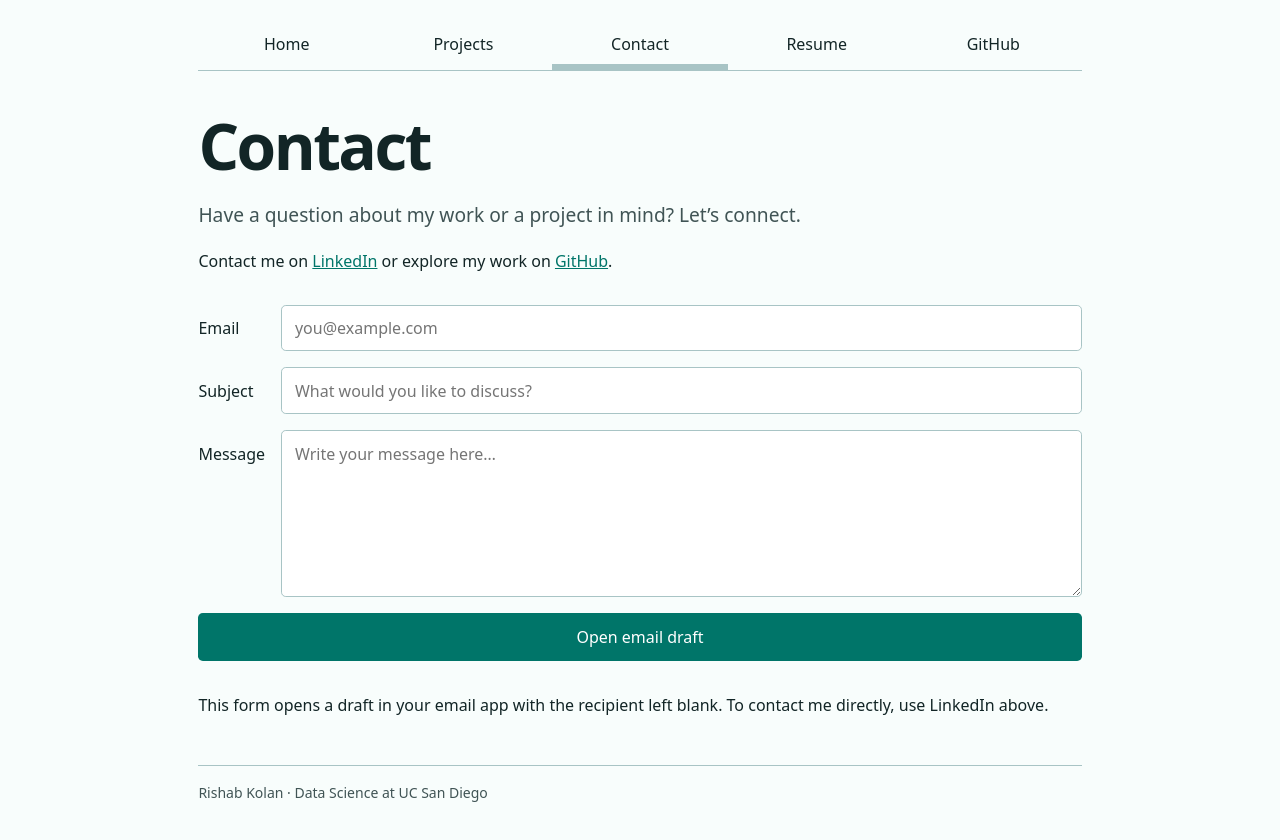
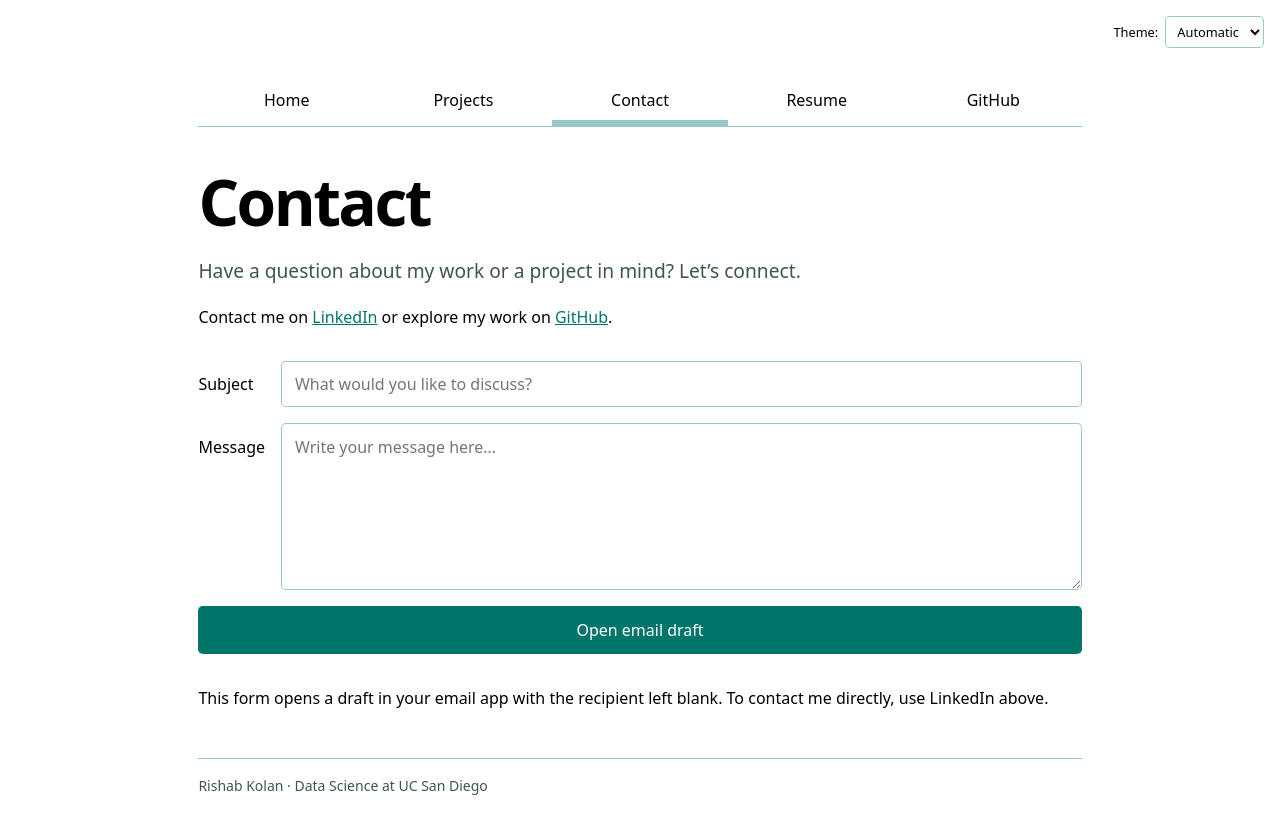
Before and after one commit to rkolan-alt/portfolio, a plain HTML site: page contact/index.html in a window 1280 px wide. Drawn offline with Linux system fonts and the light colour scheme.

Commit message:
Complete Lab 3 navigation, persistent themes, and contact form

```diff
--- a/contact/index.html
+++ b/contact/index.html
@@ -5,21 +5,14 @@
     <meta name="viewport" content="width=device-width, initial-scale=1.0">
     <title>Contact | Rishab Kolan</title>
     <link rel="stylesheet" href="../style.css">
+    <script type="module" src="../global.js"></script>
 </head>
 <body>
-    <nav aria-label="Main navigation">
-        <a href="../">Home</a>
-        <a href="../projects/">Projects</a>
-        <a href="../contact/" class="current" aria-current="page">Contact</a>
-        <a href="../resume/">Resume</a>
-        <a href="https://github.com/rkolan-alt" target="_blank" rel="noopener noreferrer">GitHub</a>
-    </nav>
     <main>
         <h1>Contact</h1>
         <p class="intro">Have a question about my work or a project in mind? Let’s connect.</p>
         <p>Contact me on <a href="https://www.linkedin.com/in/rishab-kolan-721435272/">LinkedIn</a> or explore my work on <a href="https://github.com/rkolan-alt">GitHub</a>.</p>
-        <form action="mailto:" method="POST" enctype="text/plain">
-            <label>Email <input name="email" type="email" autocomplete="email" placeholder="you@example.com" required></label>
+        <form action="mailto:" method="GET">
             <label>Subject <input name="subject" placeholder="What would you like to discuss?" required></label>
             <label>Message <textarea name="body" rows="6" placeholder="Write your message here…" required></textarea></label>
             <button type="submit">Open email draft</button>
--- /dev/null
+++ b/global.js
@@ -0,0 +1,96 @@
+console.log('IT’S ALIVE!');
+
+export function $$(selector, context = document) {
+  return Array.from(context.querySelectorAll(selector));
+}
+
+// The module lives at the site root, both locally and under /portfolio/.
+const BASE_URL = new URL('./', import.meta.url);
+const pages = [
+  { url: '', title: 'Home' },
+  { url: 'projects/', title: 'Projects' },
+  { url: 'contact/', title: 'Contact' },
+  { url: 'resume/', title: 'Resume' },
+  { url: 'https://github.com/rkolan-alt', title: 'GitHub' },
+];
+
+function pagePath(pathname) {
+  return pathname.replace(/index\.html$/, '').replace(/\/$/, '');
+}
+
+const nav = document.createElement('nav');
+nav.setAttribute('aria-label', 'Main navigation');
+
+for (const page of pages) {
+  const link = document.createElement('a');
+  link.href = new URL(page.url, BASE_URL).href;
+  link.textContent = page.title;
+
+  if (link.host === location.host && pagePath(link.pathname) === pagePath(location.pathname)) {
+    link.classList.add('current');
+    link.setAttribute('aria-current', 'page');
+  }
+
+  if (link.host !== location.host) {
+    link.target = '_blank';
+    link.rel = 'noopener noreferrer';
+  }
+
+  nav.append(link);
+}
+
+document.body.prepend(nav);
+
+// Create the same theme control on every page, with Automatic as the default.
+const themeControl = document.createElement('label');
+themeControl.className = 'color-scheme';
+themeControl.append('Theme: ');
+
+const select = document.createElement('select');
+for (const [value, title] of [['light dark', 'Automatic'], ['light', 'Light'], ['dark', 'Dark']]) {
+  select.add(new Option(title, value));
+}
+themeControl.append(select);
+document.body.prepend(themeControl);
+
+function setColorScheme(colorScheme) {
+  const validScheme = ['light dark', 'light', 'dark'].includes(colorScheme)
+    ? colorScheme
+    : 'light dark';
+  document.documentElement.style.setProperty('color-scheme', validScheme);
+  select.value = validScheme;
+}
+
+// Storage may be unavailable in a browser with restricted site storage.
+let savedScheme;
+try {
+  savedScheme = localStorage.getItem('colorScheme');
+} catch {
+  // The selector still works for this page when storage is unavailable.
+}
+setColorScheme(savedScheme);
+
+select.addEventListener('input', (event) => {
+  setColorScheme(event.target.value);
+  try {
+    localStorage.setItem('colorScheme', select.value);
+  } catch {
+    // Keep the selected theme even if the browser cannot persist it.
+  }
+});
+
+// Percent encoding preserves spaces, plus signs, newlines, and special characters.
+export function buildMailto(action, data) {
+  const parameters = [];
+  for (const [name, value] of data) {
+    parameters.push(`${encodeURIComponent(name)}=${encodeURIComponent(value)}`);
+  }
+  return `${action}?${parameters.join('&')}`;
+}
+
+const form = document.querySelector('form[action^="mailto:"]');
+form?.addEventListener('submit', (event) => {
+  event.preventDefault();
+  const data = new FormData(form);
+  location.href = buildMailto(form.action, data);
+});
--- a/style.css
+++ b/style.css
@@ -1,20 +1,21 @@
 :root {
-  --color-accent: oklch(49% 0.12 185);
-  --color-border: oklch(80% 0.03 200);
-  --color-muted: oklch(43% 0.025 200);
-  --color-surface: oklch(97% 0.012 185);
+  color-scheme: light dark;
+  --color-accent: light-dark(oklch(49% 0.12 185), oklch(80% 0.12 185));
+  --color-border: oklch(50% 0.10 200 / 40%);
+  --color-muted: light-dark(oklch(43% 0.025 200), oklch(78% 0.025 200));
+  --color-surface: color-mix(in oklch, var(--color-accent) 5%, canvas);
   accent-color: var(--color-accent);
-  color: oklch(25% 0.025 200);
-  background: oklch(99% 0.005 185);
+  color: canvastext;
+  background: canvas;
 }
 
 * { box-sizing: border-box; }
-body { font: 100%/1.5 system-ui, sans-serif; max-width: 100ch; margin-inline: auto; padding: 1rem; }
+body { font: 100%/1.5 system-ui, sans-serif; max-width: 100ch; margin-inline: auto; padding: 4.5rem 1rem 1rem; }
 nav { display: flex; margin-bottom: 2.5rem; border-bottom: 1px solid var(--color-border); }
 nav ul, nav li { display: contents; }
 nav a { flex: 1; min-width: 0; text-decoration: none; color: inherit; text-align: center; padding: 0.5em; border-bottom: 0.4em solid transparent; }
 nav a.current { border-bottom-color: var(--color-border); }
-nav a:hover { border-bottom-color: var(--color-accent); background-color: oklch(from var(--color-accent) 95% 0.025 h); }
+nav a:hover { border-bottom-color: var(--color-accent); background-color: color-mix(in oklch, var(--color-accent) 15%, canvas); }
 a { color: var(--color-accent); overflow-wrap: anywhere; }
 a:hover { text-decoration-thickness: 0.15em; }
 :focus-visible { outline: 3px solid var(--color-accent); outline-offset: 4px; }
@@ -33,13 +34,15 @@ footer { padding-block: 1rem; border-top: 1px solid var(--color-border); color:
 .notes img { border: 1px solid var(--color-border); border-radius: 0.5rem; }
 figcaption { color: var(--color-muted); font-size: 0.875rem; margin-top: 0.5rem; }
 
-input, textarea, button { font: inherit; }
+input, textarea, button, select { font: inherit; }
+.color-scheme { position: absolute; top: 1rem; right: 1rem; display: flex; align-items: center; gap: 0.5em; font-size: 80%; }
+.color-scheme select { padding: 0.4em 0.6em; border: 1px solid var(--color-border); border-radius: 0.3rem; color: canvastext; background: canvas; }
 form { display: grid; grid-template-columns: auto 1fr; gap: 1em; margin-block: 2rem; }
 form label { display: grid; grid-template-columns: subgrid; grid-column: 1 / -1; align-items: baseline; }
-input, textarea { min-width: 0; width: 100%; padding: 0.65em 0.8em; border: 1px solid var(--color-border); border-radius: 0.3rem; color: inherit; background: white; }
+input, textarea { min-width: 0; width: 100%; padding: 0.65em 0.8em; border: 1px solid var(--color-border); border-radius: 0.3rem; color: inherit; background: canvas; }
 textarea { resize: vertical; }
-button { grid-column: 1 / -1; padding: 0.75em 1em; border: 0; border-radius: 0.3rem; color: white; background: var(--color-accent); cursor: pointer; }
-button:hover { background: oklch(from var(--color-accent) 40% c h); }
+button { grid-column: 1 / -1; padding: 0.75em 1em; border: 0; border-radius: 0.3rem; color: light-dark(white, oklch(20% 0.025 185)); background: var(--color-accent); cursor: pointer; }
+button:hover { background: color-mix(in oklch, var(--color-accent) 85%, canvastext); }
 
 .projects { display: grid; grid-template-columns: repeat(auto-fill, minmax(min(15em, 100%), 1fr)); gap: 1em; margin-top: 2rem; }
 .projects article { display: grid; grid-template-rows: subgrid; grid-row: span 3; gap: 1em; min-width: 0; padding: 1rem; background: var(--color-surface); border: 1px solid var(--color-border); border-radius: 0.5rem; }
@@ -63,7 +66,7 @@ button:hover { background: oklch(from var(--color-accent) 40% c h); }
 .skills dd { margin: 0; }
 
 @media (max-width: 35rem) {
-  body { padding: 0.75rem; }
+  body { padding: 4.5rem 0.75rem 0.75rem; }
   nav { flex-wrap: wrap; margin-bottom: 2rem; }
   nav a { flex-basis: 30%; }
   form { grid-template-columns: 1fr; }
@@ -73,7 +76,8 @@ button:hover { background: oklch(from var(--color-accent) 40% c h); }
 }
 
 @media print {
-  nav, footer { display: none; }
+  :root { color-scheme: light !important; }
+  nav, footer, .color-scheme { display: none; }
   body { max-width: none; padding: 0; font-size: 10pt; background: white; color: black; }
   h1 { font-size: 28pt; }
   .resume-section { padding-block: 0.7rem; }
```
Also changed, not shown: index.html (+1 -7 lines), projects/index.html (+1 -7 lines), resume/index.html (+1 -7 lines), README.md.
